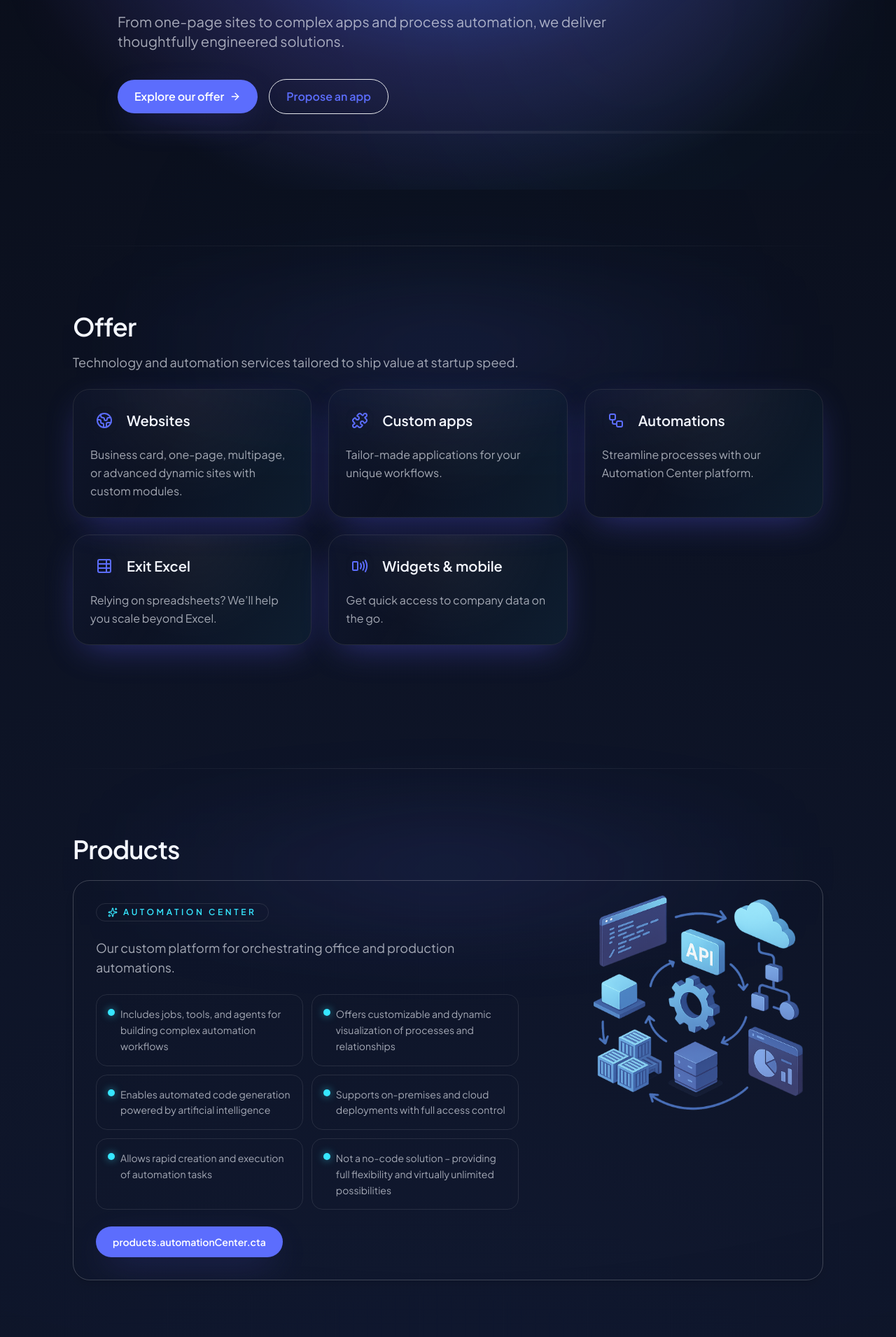
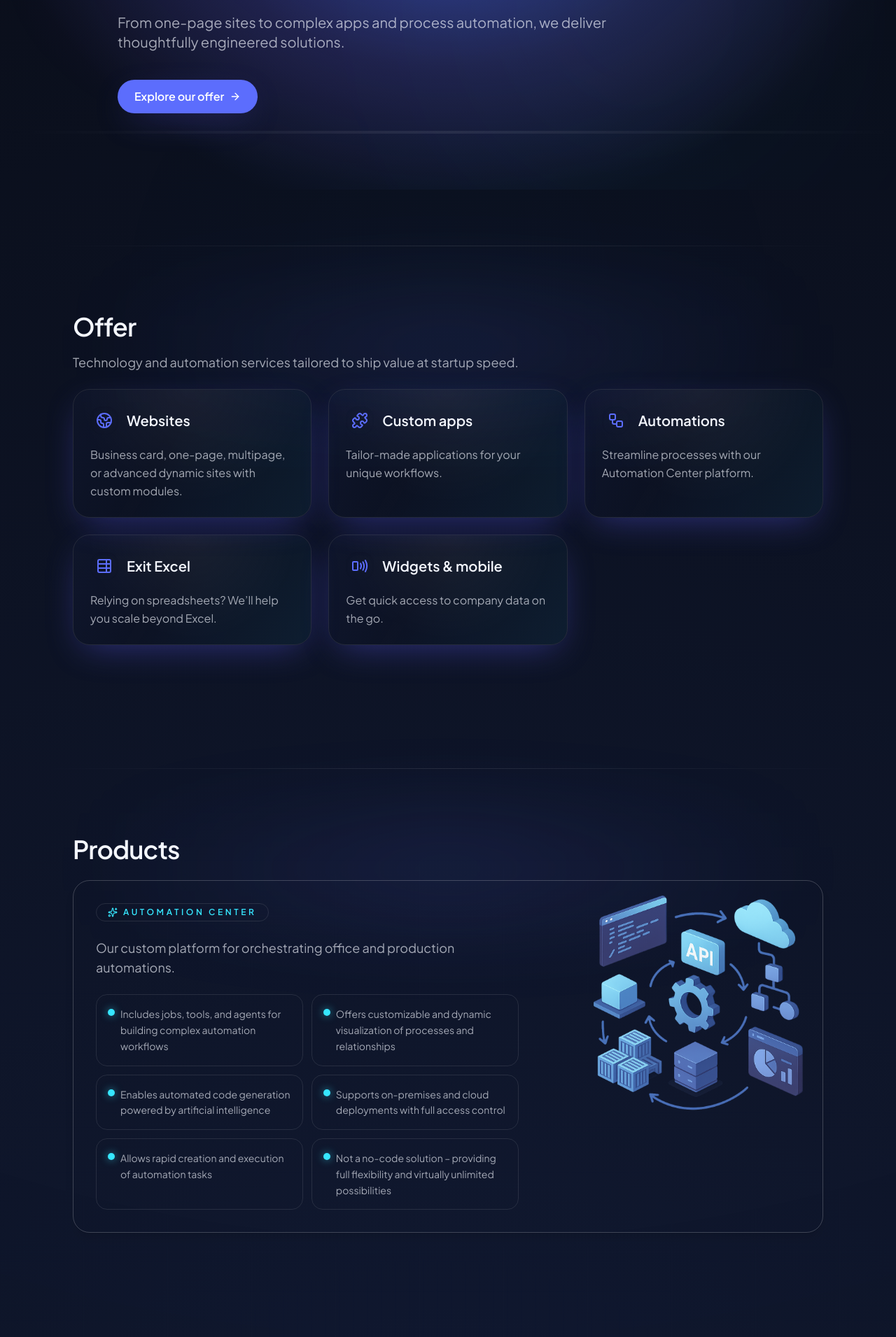
Before and after one commit to WGenSolutions/WGenSite, a React (Vite) app: page / in a window 1280 px wide. Shown: the part 369-2280 px from the top of the page at 70% size. Built offline with nearby package versions, Linux system fonts and the light colour scheme.

Commit message:
updated few sections

```diff
--- a/src/components/Footer.tsx
+++ b/src/components/Footer.tsx
@@ -37,11 +37,6 @@ export const Footer = () => {
       <div className="mx-auto flex w-full max-w-6xl flex-col gap-6 px-6 sm:flex-row sm:items-center sm:justify-between sm:px-10">
         <div className="flex flex-col gap-2 text-muted">
           <p>{t('footer.rights', { year: new Date().getFullYear() })}</p>
-          <div className="flex flex-wrap gap-4 text-foreground/70">
-            <a href="#" className="hover:text-foreground" aria-label={t('footer.privacy')}>
-              {t('footer.privacy')}
-            </a>
-          </div>
         </div>
 
         <div className="flex flex-col gap-4 text-foreground sm:flex-row sm:items-center">
--- a/src/locales/en/home.json
+++ b/src/locales/en/home.json
@@ -66,6 +66,7 @@
   },
   "hobby": {
     "title": "What we're building for fun",
+    "widgetAlt": "WG Weather widget logo",
     "weather": "Weather widget — coming soon.",
     "next": "What next? Propose an idea."
   },
--- a/src/locales/pl/home.json
+++ b/src/locales/pl/home.json
@@ -66,6 +66,7 @@
   },
   "hobby": {
     "title": "Co budujemy po godzinach",
+    "widgetAlt": "Logo widgetu pogodowego WG",
     "weather": "Widget pogodowy — wkrótce.",
     "next": "Co dalej? Zaproponuj pomysł."
   },
--- a/src/sections/Hero.tsx
+++ b/src/sections/Hero.tsx
@@ -109,18 +109,6 @@ export const Hero = () => {
               transition={{ duration: 2.8, repeat: Infinity, ease: 'easeInOut' }}
             />
           </a>
-          <a
-            href="#propose"
-            className="group relative inline-flex items-center justify-center gap-2 overflow-hidden rounded-full border border-primary/40 bg-background/70 px-6 py-3 text-base font-semibold text-primary transition-all duration-300 hover:border-primary hover:bg-background/90 hover:text-foreground"
-          >
-            <span className="relative z-10 inline-flex items-center gap-2">
-              {t('hero.secondaryCta')}
-            </span>
-            <span
-              className="pointer-events-none absolute inset-0 bg-[radial-gradient(circle_at_center,_rgba(92,109,253,0.25),_transparent_70%)] opacity-0 transition-opacity duration-300 group-hover:opacity-90"
-              aria-hidden="true"
-            />
-          </a>
         </motion.div>
       </div>
     </section>
--- a/src/sections/Hobby.tsx
+++ b/src/sections/Hobby.tsx
@@ -1,7 +1,7 @@
 import { useTranslation } from 'react-i18next'
 import { motion, useReducedMotion } from 'framer-motion'
 import Section from '../components/Section'
-import { CloudSun, Lightbulb } from 'lucide-react'
+import { CloudSun } from 'lucide-react'
 
 export const Hobby = () => {
   const { t } = useTranslation('home')
@@ -10,28 +10,28 @@ export const Hobby = () => {
   return (
     <Section id="hobby" title={t('hobby.title')}>
       <motion.div
-        className="grid gap-6 rounded-3xl border border-dashed border-accent/40 bg-background/70 p-8"
+        className="grid gap-6 rounded-3xl border border-accent/40 bg-background/70 p-8 md:grid-cols-[minmax(0,260px)_1fr] md:items-center"
         initial={prefersReducedMotion ? undefined : { opacity: 0, y: 24 }}
         whileInView={prefersReducedMotion ? undefined : { opacity: 1, y: 0 }}
         viewport={{ once: true, amount: 0.4 }}
-  transition={{ duration: 0.5, ease: [0.24, 0.8, 0.25, 1] as const }}
+        transition={{ duration: 0.5, ease: [0.24, 0.8, 0.25, 1] as const }}
       >
+        <div className="flex justify-center">
+          <motion.img
+            src="/images/widget-logo.png"
+            alt={t('hobby.widgetAlt')}
+            className="max-h-32 w-full max-w-[320px] object-contain"
+            loading="lazy"
+            whileHover={{ scale: 1.08, filter: 'drop-shadow(0 12px 24px rgba(56, 189, 248, 0.35))' }}
+            transition={{ type: 'spring', stiffness: 260, damping: 18 }}
+          />
+        </div>
         <div className="flex flex-col gap-3 text-base text-foreground/90">
           <span className="inline-flex items-center gap-2 text-accent">
             <CloudSun className="h-5 w-5" aria-hidden="true" />
             {t('hobby.weather')}
           </span>
-          <span className="inline-flex items-center gap-2 text-primary">
-            <Lightbulb className="h-5 w-5" aria-hidden="true" />
-            {t('hobby.next')}
-          </span>
         </div>
-        <a
-          href="#propose"
-          className="inline-flex w-fit items-center gap-2 rounded-full border border-primary/40 bg-background/80 px-5 py-2 text-sm font-semibold text-primary transition hover:border-primary hover:text-foreground"
-        >
-          {t('hero.secondaryCta')}
-        </a>
       </motion.div>
     </Section>
   )
--- a/src/sections/Products.tsx
+++ b/src/sections/Products.tsx
@@ -57,12 +57,6 @@ export const Products = () => {
           </motion.li>
         ))}
           </ul>
-          <a
-        href="#propose"
-        className="inline-flex w-fit items-center gap-2 rounded-full bg-primary px-6 py-3 text-sm font-semibold text-white shadow-glow transition hover:bg-primary/90"
-          >
-        {t('products.automationCenter.cta')}
-          </a>
         </div>
       </motion.div>
     </Section>
```
Also changed, not shown: public/images/widget-logo.png (added).
